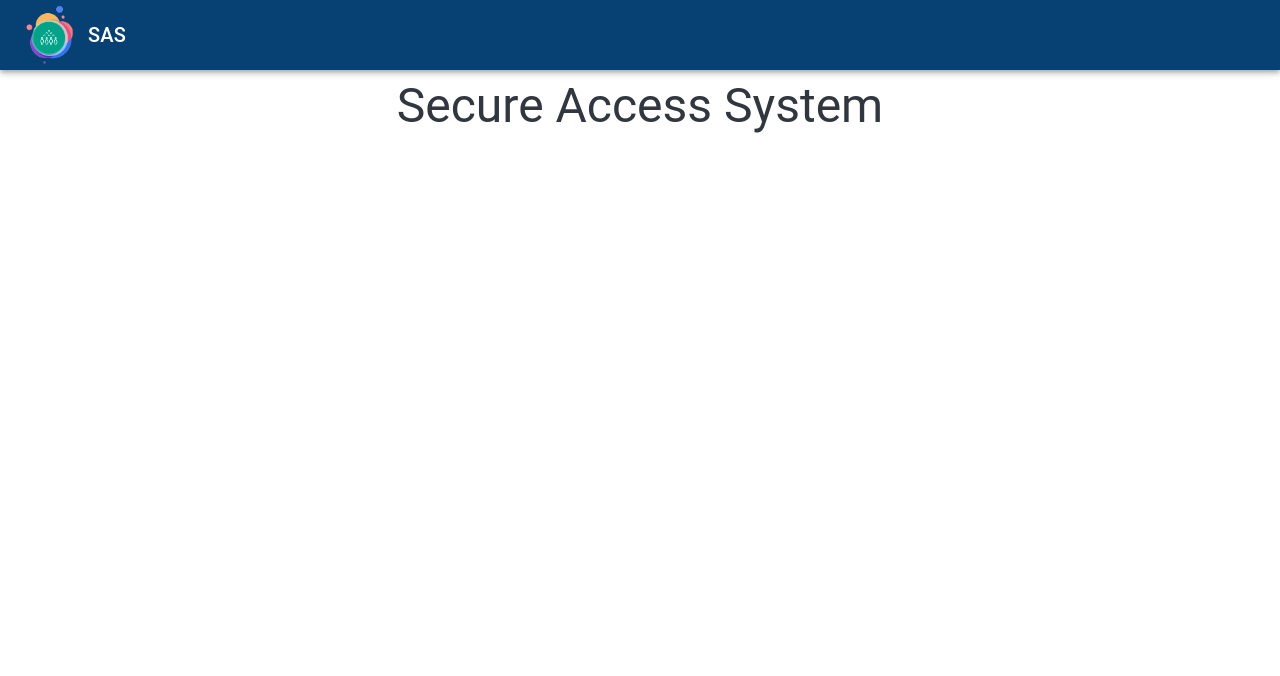
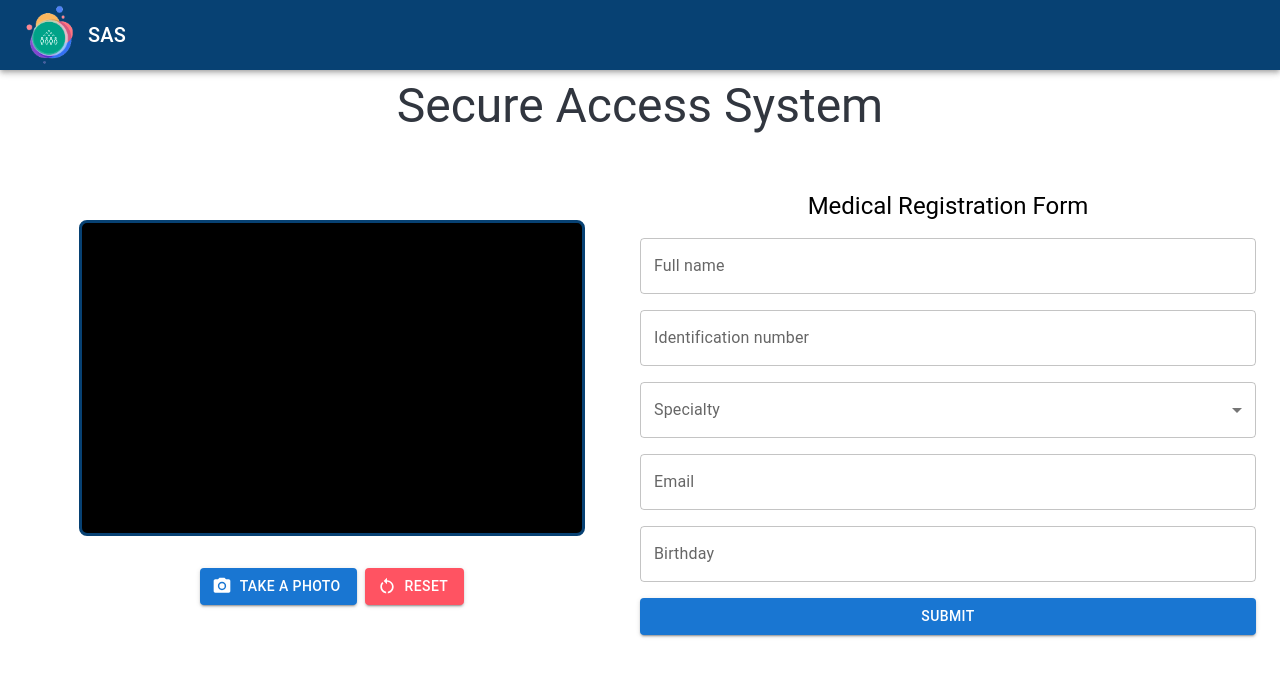
Before and after one commit to Pro-Integrador-2/SAS-Frontend, a React (Vite) app: page / in a window 1280 px wide. Shown: the top 676 px of the page. Built offline with nearby package versions, Linux system fonts and the light colour scheme; no server answers.

Commit message:
✨SAS-1: User registration interface

```diff
--- a/package.json
+++ b/package.json
@@ -15,10 +15,14 @@
     "@emotion/styled": "^11.11.0",
     "@mui/icons-material": "^5.15.12",
     "@mui/material": "^5.15.12",
+    "@mui/x-date-pickers": "^7.2.0",
     "axios": "^1.6.8",
+    "dayjs": "^1.11.10",
+    "formik": "^2.4.5",
     "react": "^18.2.0",
     "react-dom": "^18.2.0",
-    "react-loader-spinner": "^6.1.6"
+    "react-loader-spinner": "^6.1.6",
+    "yup": "^1.4.0"
   },
   "devDependencies": {
     "@types/react": "^18.2.66",
--- a/src/App.jsx
+++ b/src/App.jsx
@@ -1,10 +1,73 @@
-import { AppBar, Box, Container, IconButton, Toolbar, Typography, Grid} from '@mui/material';
+import { AppBar, Box, Button, Container, IconButton, Toolbar, Typography, Grid} from '@mui/material';
+import React, { useEffect, useRef, useState } from 'react';
 import MyIcon from './assets/imageIcon.png'
+import FormRegister from './components/FormRegister';
+import PhotoCameraIcon from '@mui/icons-material/PhotoCamera';
+import RestartAltIcon from '@mui/icons-material/RestartAlt';
+import { LocalizationProvider } from '@mui/x-date-pickers';
+import { AdapterDayjs } from '@mui/x-date-pickers/AdapterDayjs'
+
+
 
 function App() {
+  const videoRef = useRef(null);
+  const canvasRef = useRef(null);
+
+  const [image, setImage] = useState(null)
+  const [progress, setProgress] = useState(false);
+  const [responseData, setResponseData] = useState(null);
+
+
+  const constraints = {
+    video: { width: 520, height: 340 },
+    audio: false,
+  };
+
+  const getVideo = async () => {
+    try {
+      const stream = await navigator.mediaDevices.getUserMedia(constraints);
+      handleSuccess(stream);
+    } catch (error) {
+      console.log(error);
+    }
+  };
+
+  const handleSuccess = (stream) => {
+    videoRef.current.srcObject = stream;
+    videoRef.current.play();
+  };
+
+  const handlePhotoClick = async () => {
+    const context = canvasRef.current.getContext('2d');
+    context.drawImage(videoRef.current, 0, 0, 220, 140);
+    // Convertir la imagen del canvas a un blob
+    const blob = await new Promise(resolve => canvasRef.current.toBlob(resolve));
+    setImage(blob);
+    console.log(blob)
+  }
+
+  const handleResetClick = () => {
+    setImage(''); // Establece el estado de las imágenes a un arreglo vacío
+
+  };
+
+
+  const submitRegister = (values) => {
+
+    alert(JSON.stringify({...values,image},null, 2));
+    console.log({...values,image})
+  }
+
+
+  useEffect(() => {
+    getVideo()
+  }, [])
 
   return (
+
+    <LocalizationProvider dateAdapter={AdapterDayjs}>
       <Box sx={{ maxWidth: '100%' }}>
+
       <header>
         <AppBar position="static">
           <Toolbar variant="dense" style={{backgroundColor:'#074173', height:'70px'}}>
@@ -17,20 +80,51 @@ function App() {
           </Toolbar>
         </AppBar>
       </header>
+
       <Container sx={{ display: 'flex', justifyContent: 'center', minWidth: '100%' }}>
         <Grid container justifyContent={'center'} alignContent={'center'}>
-        <Grid item xs={12} md={12} justifyContent={'center'} alignContent={'center'} textAlign={'center'}>
+          <Grid item xs={12} md={12} mb={6}>
             <Box sx={{ display: 'flex', justifyContent: 'center', m: 1 }} >
-            <Typography variant='h3' color="#31363F">
+              <Typography variant='h3' color="#31363F" textAlign={'center'}>
                     Secure Access System
               </Typography>
             </Box>
+          </Grid>
+
+          <Grid item xs={12} md={6} justifyContent={'center'} alignContent={'center'} textAlign={'center'}>
+            <Box sx={{ display: 'flex', justifyContent: 'center' }} >
+              <div style={{ border: '3px solid #074173',backgroundColor:'#000000', borderRadius: '8px', overflow: 'hidden', width: '500px', height: '310px', position: 'relative' }}>
+                <video className="video" ref={videoRef}></video>
+              </div>
+              <div className="canvas-wrap" style={{ display: 'none' }}>
+                <canvas className="canvas" width="220" height="140" ref={canvasRef}></canvas>
+              </div>
+            </Box>
             <Box sx={{ display: 'flex', justifyContent: 'center', m: 4 }}>
+              <Button variant='contained' onClick={handlePhotoClick}  startIcon={<PhotoCameraIcon />}>Take a Photo</Button>
+
+              <Button variant='contained'  onClick={handleResetClick} startIcon={<RestartAltIcon/>} style={{backgroundColor:'#ff5362', marginLeft:'8px'}}>Reset</Button>
             </Box>
+          {
+            image ?
+              <Box mt={2}>
+                <img src={URL.createObjectURL(image)} className="photo" alt={'Image'} />
+                <Typography align='center'>Photography</Typography>
+              </Box>
+            :
+              <></>
+         }
           </Grid>
+
+          <Grid item xs={12} md={6} mb={4} >
+            <FormRegister submitRegister={submitRegister}/>
+          </Grid>
+
         </Grid>
       </Container>
       </Box>
+    </LocalizationProvider>
+
   );
 }
 
--- /dev/null
+++ b/src/components/FormRegister.jsx
@@ -0,0 +1,136 @@
+import { useFormik } from 'formik';
+import * as yup from 'yup';
+import { Button, TextField, Box, Typography, FormControl, InputLabel, Select, MenuItem} from '@mui/material';
+import { DatePicker } from '@mui/x-date-pickers/DatePicker';
+
+const validationSchema = yup.object({
+    name: yup
+        .string('Enter your full name')
+        .required('Email is required'),
+    idNumber: yup
+        .number('Enter your Identification number')
+        .required('Identification number is required'),
+    specialty: yup
+        .string('Enter your Specialty')
+        .required('Specialty is required'),
+    email: yup
+        .string('Enter your email')
+        .email('Enter a valid email')
+        .required('Email is required'),
+    birthday: yup
+        .date('Enter your Birthdate')
+        .required('Birthday is required')
+});
+
+const FormRegister = ({submitRegister}) => {
+
+  const formik = useFormik({
+    initialValues: {
+      name: '',
+      idNumber: '',
+      specialty: '',
+      email: '',
+      birthday:null
+    },
+    validationSchema: validationSchema,
+    onSubmit: (values) => {
+      submitRegister(values);
+    },
+  });
+
+  return (
+    <Box
+      component="form"
+      sx={{
+        '& .MuiTextField-root': { mr: 2, mb:2 },
+      }}
+      noValidate
+      autoComplete="off"
+      onSubmit={formik.handleSubmit}
+      textAlign={'center'}
+    >
+      <Typography variant='h5' mb={2}>Medical Registration Form</Typography>
+
+      <TextField
+          fullWidth
+          id="name"
+          name="name"
+          label="Full name"
+          value={formik.values.name}
+          onChange={formik.handleChange}
+          onBlur={formik.handleBlur}
+          error={formik.touched.name && Boolean(formik.errors.name)}
+          helperText={formik.touched.name && formik.errors.name}
+        />
+        <TextField
+          fullWidth
+          id="idNumber"
+          name="idNumber"
+          label="Identification number"
+          value={formik.values.idNumber}
+          onChange={formik.handleChange}
+          onBlur={formik.handleBlur}
+          error={formik.touched.idNumber && Boolean(formik.errors.idNumber)}
+          helperText={formik.touched.idNumber && formik.errors.idNumber}
+        />
+
+        <TextField
+            fullWidth
+            id="specialty"
+            name="specialty"
+            label="Specialty"
+            value={formik.values.specialty}
+            onChange={formik.handleChange}
+            onBlur={formik.handleBlur}
+            error={formik.touched.specialty && Boolean(formik.errors.specialty)}
+            helperText={formik.touched.specialty && formik.errors.specialty}
+            select
+            >
+        <MenuItem value="Doctor">Doctor</MenuItem>
+        <MenuItem value="Nurse">Nurse</MenuItem>
+        <MenuItem value="Pediatrics">Pediatrics</MenuItem>
+        <MenuItem value="Cardiology">Cardiology</MenuItem>
+        <MenuItem value="Dermatology">Dermatology</MenuItem>
+        <MenuItem value="Neurology">Neurology</MenuItem>
+        <MenuItem value="Ophthalmology">Ophthalmology</MenuItem>
+        <MenuItem value="Psychiatry">Psychiatry</MenuItem>
+        </TextField>
+        <TextField
+          fullWidth
+          id="email"
+          name="email"
+          label="Email"
+          value={formik.values.email}
+          onChange={formik.handleChange}
+          onBlur={formik.handleBlur}
+          error={formik.touched.email && Boolean(formik.errors.email)}
+          helperText={formik.touched.email && formik.errors.email}
+        />
+
+        <DatePicker
+            onChange={(value) => formik.setFieldValue("birthday", value, true)}
+            value={formik.values.birthday}
+            label="Birthday"
+            renderInput={(params) => (
+                <TextField
+                id="birthday"
+                name="birthday"
+                label="Birthday"
+                error={formik.touched.birthday && Boolean(formik.errors.birthday)}
+                helperText={formik.touched.birthday && formik.errors.birthday}
+                onBlur={formik.handleBlur}
+                {...params}
+                />)}
+            format="DD/MM/YYYY"
+            slotProps={{ textField: { fullWidth: true, error: formik.touched.birthday && Boolean(formik.errors.birthday),
+            helperText:formik.touched.birthday && formik.errors.birthday } }}
+            />
+        <Button color="primary" variant="contained" fullWidth type="submit">
+          Submit
+        </Button>
+
+      </Box>
+  );
+};
+
+export default FormRegister;
```
Also changed, not shown: 1 other file (tests, documents, lock files or other folders). Lines whose indentation alone changed are shown as unchanged.
